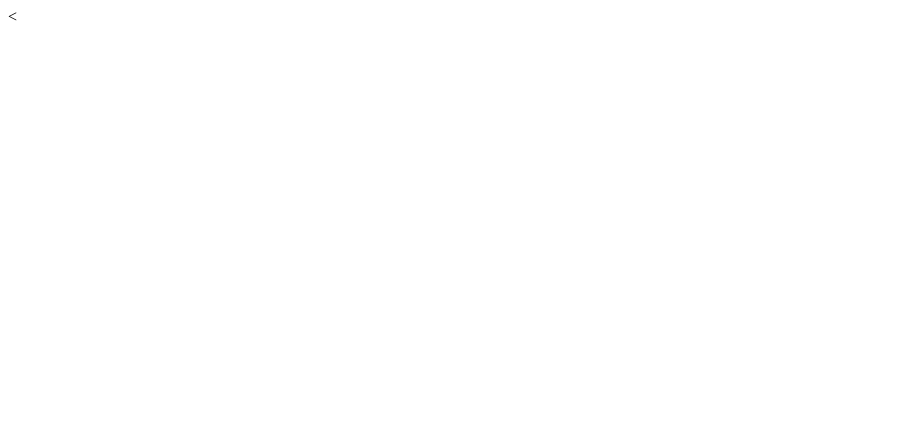
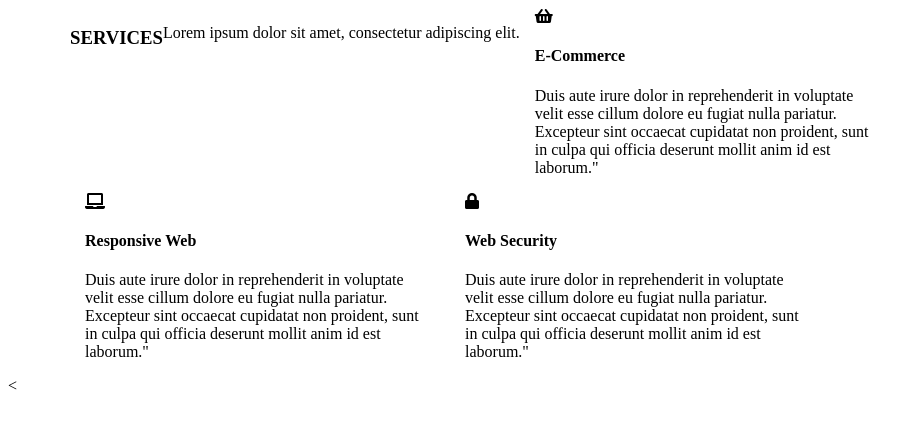
Before and after one commit to JoannaBiedron/zadanie-z-task-runnerem, a website: page index.html in a window 1280 px wide. Shown: the whole page, without its empty margins (0-923 px from the left). Drawn offline with Linux system fonts and the light colour scheme.

Commit message:
Add html code for section-one

```diff
--- a/index.html
+++ b/index.html
@@ -17,6 +17,27 @@
       </div>
     </header>
     <section class="section-one">
+      <div class="container">
+        <div class="row">
+          <h3>SERVICES</h3>
+          <p>Lorem ipsum dolor sit amet, consectetur adipiscing elit.</p>
+          <div class="col-sm-12 col-md-12 col-lg-4">
+            <i class="fas fa-shopping-basket"></i>
+            <h4>E-Commerce</h4>
+            <p>Duis aute irure dolor in reprehenderit in voluptate velit esse cillum dolore eu fugiat nulla pariatur. Excepteur sint occaecat cupidatat non proident, sunt in culpa qui officia deserunt mollit anim id est laborum."</p>
+          </div>
+          <div class="col-sm-12 col-md-12 col-lg-4">
+            <i class="fas fa-laptop"></i>
+            <h4>Responsive Web</h4>
+            <p>Duis aute irure dolor in reprehenderit in voluptate velit esse cillum dolore eu fugiat nulla pariatur. Excepteur sint occaecat cupidatat non proident, sunt in culpa qui officia deserunt mollit anim id est laborum."</p>
+          </div>
+          <div class="col-sm-12 col-md-12 col-lg-4">
+            <i class="fas fa-lock"></i>
+            <h4>Web Security</h4>
+            <p>Duis aute irure dolor in reprehenderit in voluptate velit esse cillum dolore eu fugiat nulla pariatur. Excepteur sint occaecat cupidatat non proident, sunt in culpa qui officia deserunt mollit anim id est laborum."</p>
+          </div>
+        </div>
+      </div>
     </section>
     <section class="section-two">
     </section>
```
